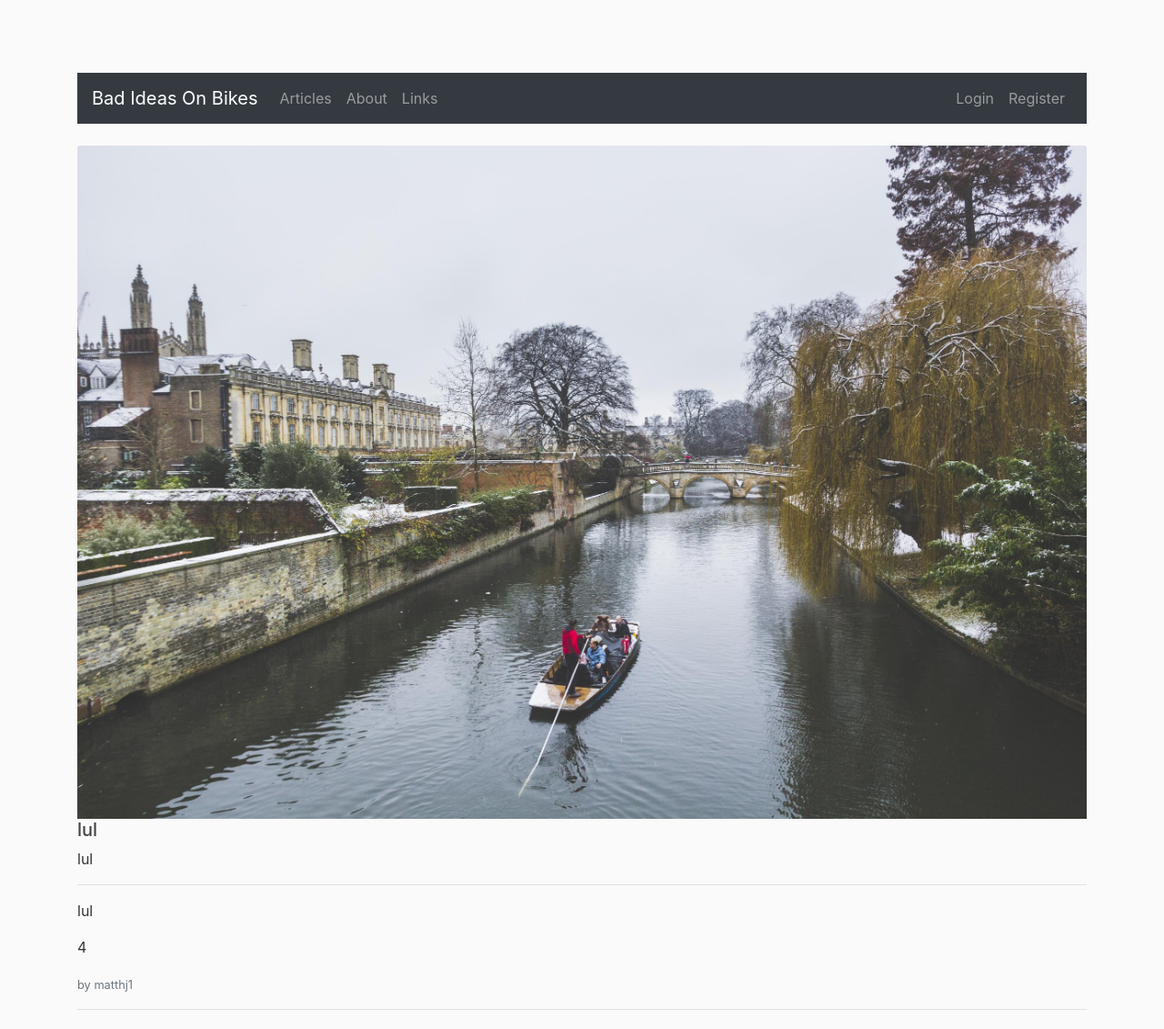
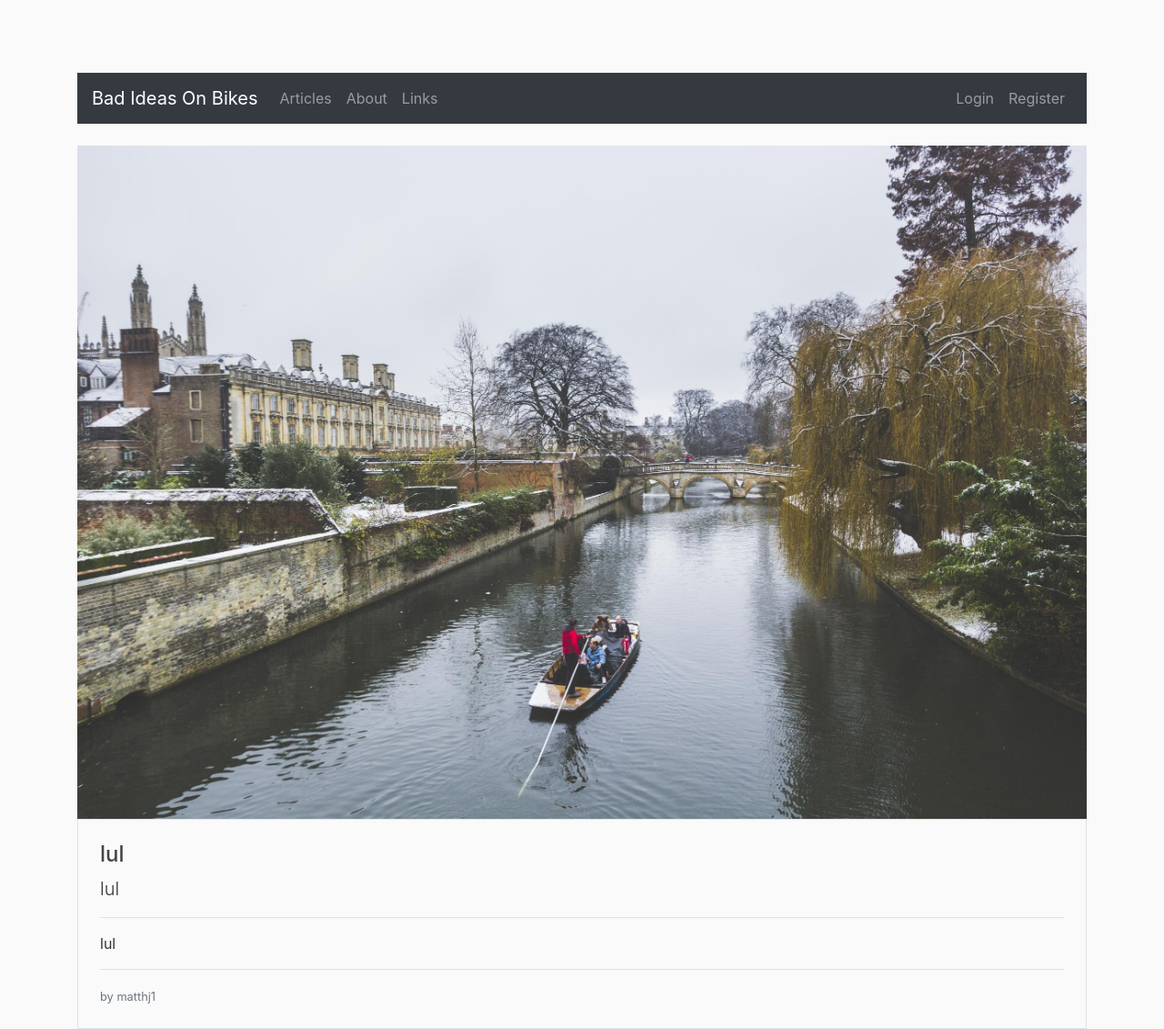
Before and after one commit to matthj1/BadIdeasOnBikesWebsite, a Flask app: page /post/4 in a window 1280 px wide. Shown: the whole page at 91% size. Before the commit the page ends 1110 px from the top, so only its background shows below. Run offline with Flask 2, Linux system fonts and the light colour scheme; data comes from the database, SQL or seed files in the repository; both versions use the stored data as it was after the commit; some libraries are stand-ins or nearby versions.

Commit message:
working on html for post

```diff
--- a/flaskbiob/routes.py
+++ b/flaskbiob/routes.py
@@ -104,7 +104,6 @@ def save_post_picture(form_picture):
     new_dimensions = (size_x // scale, size_y // scale)
     image.thumbnail(new_dimensions)
     image.save(picture_path)
-    print(picture_path)
     return picture_fn
 
 
--- a/flaskbiob/templates/Post.html
+++ b/flaskbiob/templates/Post.html
@@ -1,19 +1,22 @@
 {% extends "BASE.html" %}
     {% block content %}
-            <div class="blog-post">
-              <img src="{{ url_for('static', filename='post_pics/' + post.post_image) }}" class="card-img-top" alt="...">
-
-                <h5>{{ post.title }}</h5>
-                <p class="card-text">{{ post.leader }}</p>
-                <hr>
-                  <p class="card-text">{{ post.content }}</p>
-                <p>{{ post.id }}</p>
-                <p class="card-text"><small class="text-muted">by {{ post.author.username }}</small></p>
-                <hr>
-            </div>
-    {% if current_user.is_authenticated %}
+    <div class="container">
+        <div class="row">
+            <div class="column mx-auto" style="width: 1200px">
+                        <img src="{{ url_for('static', filename='post_pics/' + post.post_image) }}" class="img-fluid" alt="Responsive image">
+                <div class="border">
+                    <div class="column m-4">
+                        <h4>{{ post.title }}</h4>
+                        <p class="lead">{{ post.leader }}</p>
+                        <hr>
+                        <p>{{ post.content | safe }}</p>
+                        <hr>
+                        <small class="text-muted">by {{ post.author.username }}</small>
+                    </div>
+                </div>
+                    {% if current_user.is_authenticated %}
         <a href="{{ url_for('updatepostPage', post_id=post.id) }}" class="btn btn-dark" role="button">Edit</a>
-        <button type="button" class="btn btn-danger" data-toggle="modal" data-target="#deleteModal"=>Delete</button>
+        <button type="button" class="btn btn-danger" data-toggle="modal" data-target="#deleteModal">Delete</button>
         <!-- Modal -->
         <div class="modal fade" id="deleteModal" tabindex="-1" role="dialog" aria-labelledby="deleteModalLabel" aria-hidden="true">
           <div class="modal-dialog" role="document">
@@ -37,4 +40,7 @@
           </div>
         </div>
     {% endif %}
+            </div>
+        </div>
+    </div>
     {% endblock content %}
```
Also changed, not shown: requirements.txt (added, +20 -0 lines), flaskbiob/site.db, flaskbiob/static/post_pics/0b910320bbb187dc.jpg (added), flaskbiob/static/post_pics/a3f6a95eb29140a0.jpg (added).
